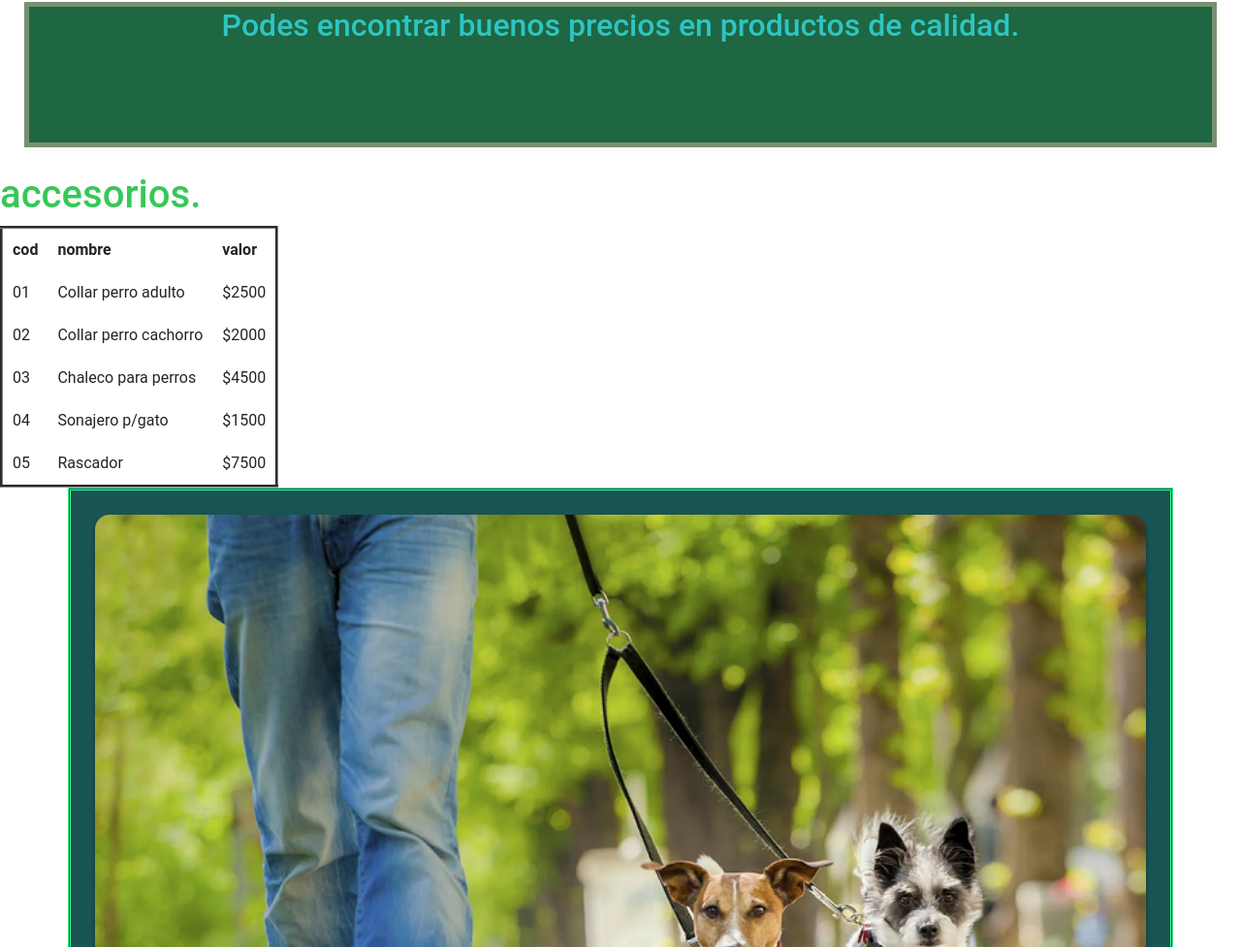
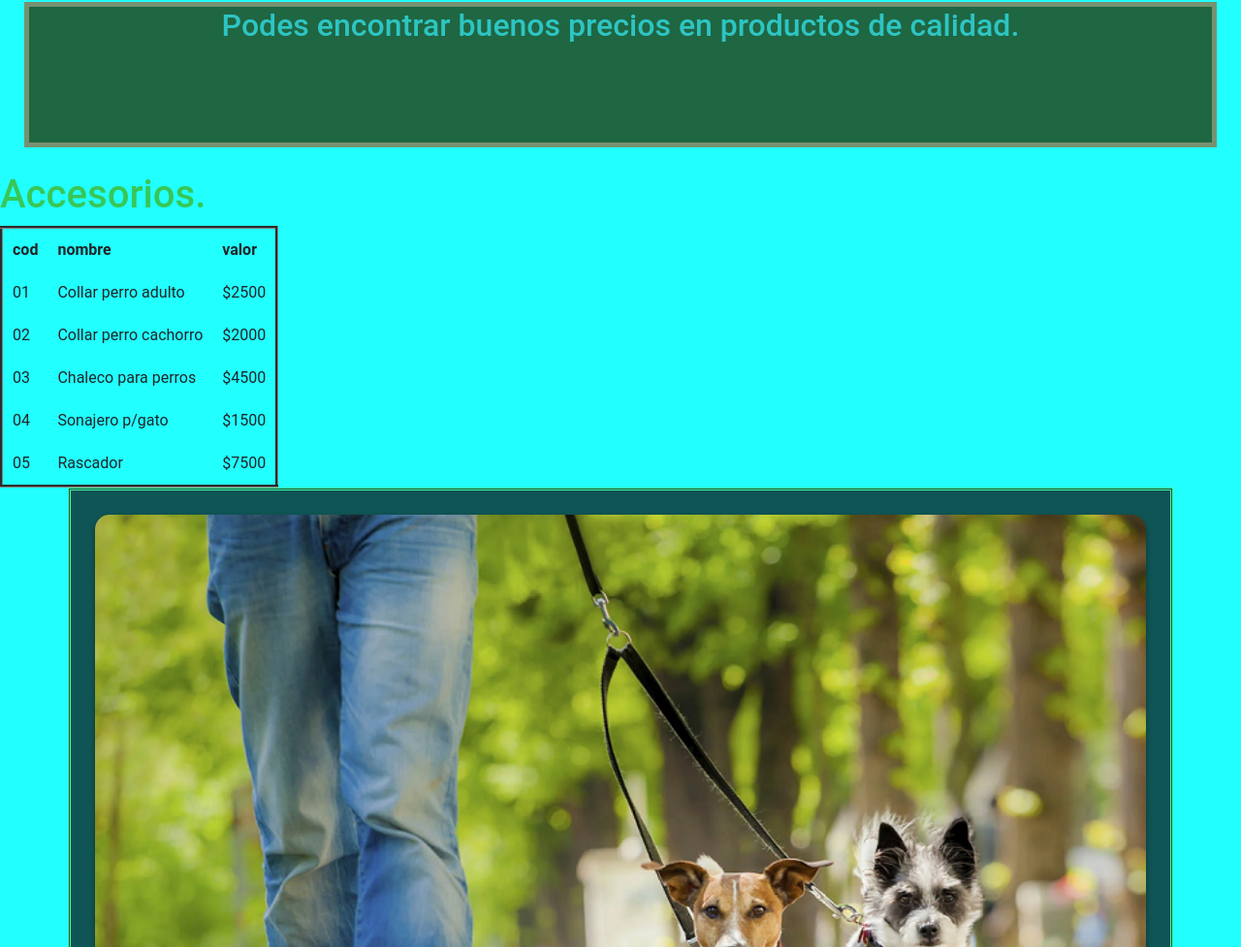
Before and after one commit to addamfranco/proyectopets, a website: page pages/accesorios.html in a window 1280 px wide. Shown: the part 938-1915 px from the top of the page at 97% size. Drawn offline with nearby package versions, Linux system fonts and the light colour scheme; a web font is replaced by a local one.

Commit message:
se terminan arreglos en index

```diff
--- a/pages/accesorios.html
+++ b/pages/accesorios.html
@@ -90,7 +90,7 @@
       <h2>Podes encontrar buenos precios en productos de calidad.</h2>
     </div>
     <section>
-      <h1>accesorios.</h1>
+      <h1>Accesorios.</h1>
       <table border="3px"cellpadding=10px" cellspacing="10px">
         <tr>
           <th>cod</th>
--- a/scss/_commons.scss
+++ b/scss/_commons.scss
@@ -17,7 +17,6 @@
 }
 h1{
     color:$keycolor;
-
 }
 h3{
     color:$secondaryColor;
@@ -26,7 +25,6 @@ h3{
 h5{
     color:$maincolor;
 }
-
 .text-center{
     width: 75vw;
     max-width: 1000px;
@@ -39,7 +37,6 @@ h5{
 header img{
     width: 10;
 }
-
 nav, footer{
     background-color:rgb(8, 85, 66);
     padding: 5px 35px;
@@ -52,7 +49,6 @@ nav ul li{
     text-decoration: none;
     color: rgb(136, 217, 231);
    }
-
 h2{
     color: $secondaryColor
 }
@@ -84,20 +80,20 @@ h2{
     flex-direction: column;
     flex-wrap: wrap;
     background-color: rgb(223, 226, 233);
-
 }
 .cajas figure{
     width: 80%;
 
 }
 img{
-    //width: 100%;
     border-radius: 15px;
     box-shadow: 0px 3px 5px rgb(15, 15, 15, .5);
-
 }
 button{
     padding: 15px 30px;
     border-radius: 15px;
     border: none;
 }
+body{
+    background-color: rgba(0, 255, 255, 0.87);
+}
```
Also changed, not shown: pages/Contactenos.html (+2 -2 lines), css/main.css, img/perro.contactenos.png (added), 1 other file.
